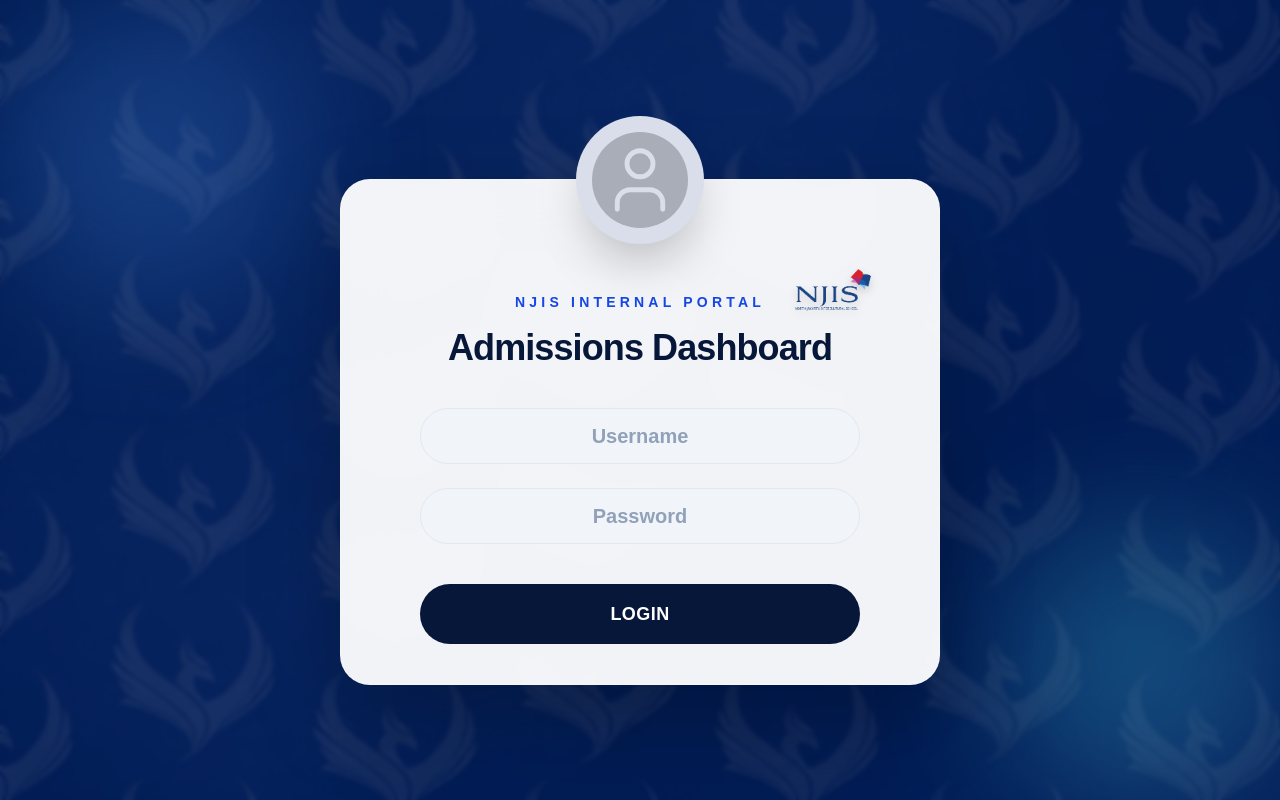
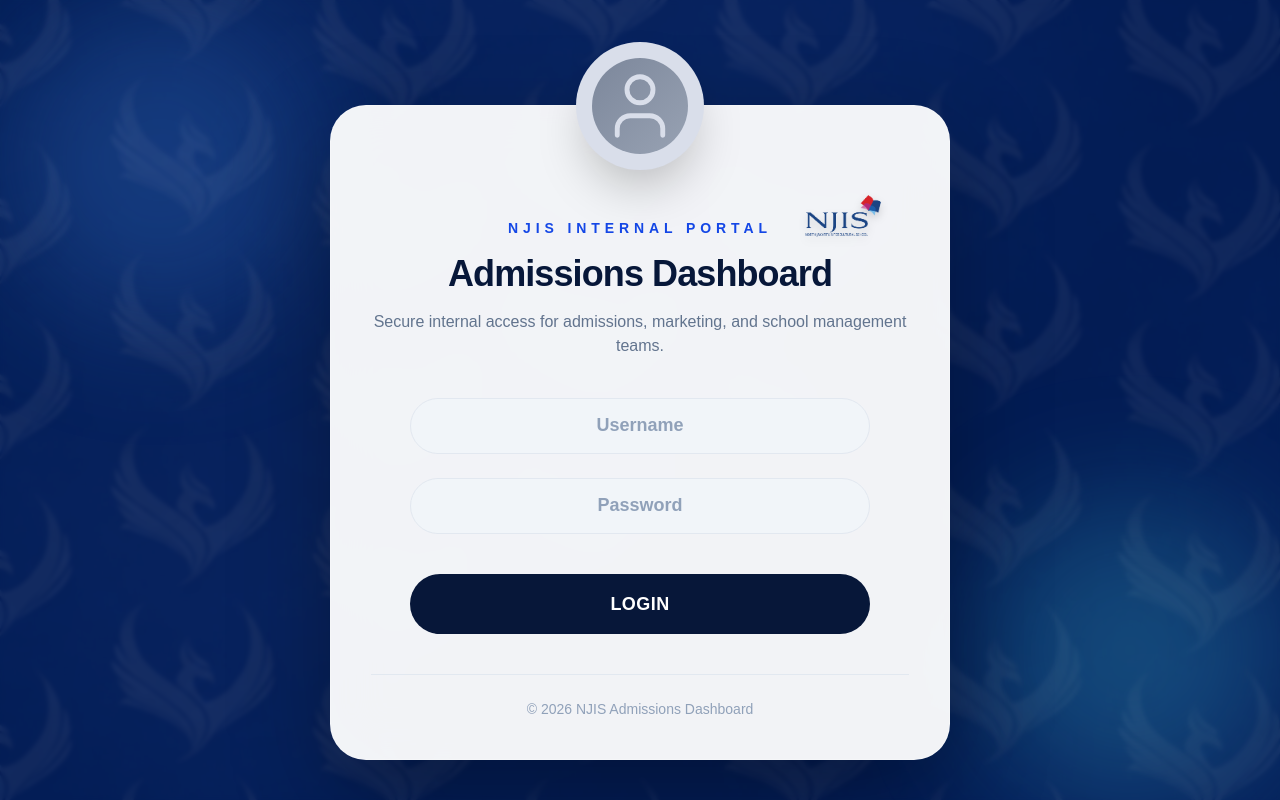
Before and after one commit to soktaviani-afk/njis-admission-dashboard, a Next.js app: page / in a window 1280 px wide. Built offline with nearby package versions, Linux system fonts and the light colour scheme.

Commit message:
add user and fix topbar

```diff
--- a/app/page.tsx
+++ b/app/page.tsx
@@ -1,71 +1,120 @@
 "use client";
 
 import Image from "next/image";
-import { useState } from "react";
-import { useRouter } from "next/navigation";
-import { User } from "lucide-react";
+
+import {
+  useState,
+} from "react";
+
+import {
+  useRouter,
+} from "next/navigation";
+
+import {
+  User,
+} from "lucide-react";
 
 export default function LoginPage() {
-  const router = useRouter();
+  const [
+    username,
+    setUsername,
+  ] = useState("");
 
-  const [username, setUsername] =
-    useState("");
+  const [
+    password,
+    setPassword,
+  ] = useState("");
 
-  const [password, setPassword] =
-    useState("");
+  const router =
+    useRouter();
 
   function handleLogin(
-    event: React.FormEvent<HTMLFormElement>
+    event: React.FormEvent
   ) {
     event.preventDefault();
 
     const USERS = [
       {
+        name:
+          "Nathalia Atmaja",
+
         username:
           "nathalia.atmaja",
+
         password:
           "NJISNatalia26!",
-    role: "Marketing Manager",
+
+        role:
+          "Marketing Manager",
       },
 
       {
-    username: "siska.wati",
+        name:
+          "Siska Wati",
+
+        username:
+          "siska.wati",
+
         password:
           "NJISSiska26!",
+
         role:
           "Senior Admission Consultant",
       },
 
       {
-    username: "dewi.asmawi",
+        name:
+          "Dewi Asmawi Putri",
+
+        username:
+          "dewi.asmawi",
+
         password:
           "NJISDewi26!",
+
         role:
           "Admission Consultant",
       },
 
       {
+        name:
+          "Sella Oktaviani",
+
         username:
           "sella.oktaviani",
+
         password:
           "NJISSuperAdmin26!",
-    role: "Super Admin",
+
+        role:
+          "Super Admin",
       },
 
       {
-    username: "naomi",
+        name: "Naomi",
+
+        username:
+          "naomi",
+
         password:
           "NJISNaomi26!",
+
         role:
           "Secretary of School",
       },
 
       {
+        name:
+          "Ezra Alexander",
+
         username:
           "ezra.alexander",
+
         password:
           "NJISEzra26!",
-    role: "Head of School",
+
+        role:
+          "Head of School",
       },
     ];
 
@@ -91,7 +140,9 @@
         )
       );
 
-  router.push("/homepage");
+      router.push(
+        "/homepage"
+      );
     } else {
       alert(
         "Invalid username or password"
@@ -101,7 +152,7 @@
 
   return (
     <main className="relative flex min-h-screen items-center justify-center overflow-hidden bg-[#071f5f] px-6">
-      {/* Background image */}
+      {/* Background */}
       <Image
         src="/njis-login-bg.png"
         alt="NJIS background"
@@ -111,24 +162,28 @@
       />
 
       {/* Overlay */}
-      <div className="absolute inset-0 bg-[#061b54]/40 backdrop-blur-[2px]" />
+      <div className="absolute inset-0 bg-[#061b54]/50 backdrop-blur-[2px]" />
 
-      {/* Glow */}
-      <div className="absolute left-0 top-0 h-[300px] w-[300px] rounded-full bg-blue-400/20 blur-3xl" />
+      {/* Glow Effects */}
+      <div className="absolute left-0 top-0 h-[320px] w-[320px] rounded-full bg-blue-400/20 blur-3xl" />
 
-      <div className="absolute bottom-0 right-0 h-[280px] w-[280px] rounded-full bg-cyan-300/20 blur-3xl" />
+      <div className="absolute bottom-0 right-0 h-[300px] w-[300px] rounded-full bg-cyan-300/20 blur-3xl" />
 
-      {/* Login card */}
+      {/* Login Card */}
       <form
-        onSubmit={handleLogin}
-        className="relative z-10 mt-16 w-full max-w-[600px] rounded-[30px] border border-white/20 bg-white/95 px-10 pb-10 pt-28 shadow-[0_30px_90px_rgba(0,0,0,0.25)] backdrop-blur-xl"
+        onSubmit={
+          handleLogin
+        }
+        className="relative z-10 mt-16 w-full max-w-[620px] rounded-[36px] border border-white/20 bg-white/95 px-10 pb-10 pt-28 shadow-[0_35px_100px_rgba(0,0,0,0.30)] backdrop-blur-xl"
       >
         {/* Avatar */}
         <div className="absolute left-1/2 top-0 flex h-32 w-32 -translate-x-1/2 -translate-y-1/2 items-center justify-center rounded-full bg-[#d9deea] shadow-2xl">
-          <div className="flex h-24 w-24 items-center justify-center rounded-full bg-[#a8adb8] text-[#d9deea]">
+          <div className="flex h-24 w-24 items-center justify-center rounded-full bg-gradient-to-br from-[#7C879B] to-[#98A2B3] text-[#d9deea]">
             <User
               size={78}
-              strokeWidth={1.5}
+              strokeWidth={
+                1.5
+              }
             />
           </div>
         </div>
@@ -146,41 +201,57 @@
 
         {/* Header */}
         <div className="mb-10 text-center">
-          <p className="text-sm font-bold uppercase tracking-[0.3em] text-blue-700">
+          <p className="text-sm font-bold uppercase tracking-[0.35em] text-blue-700">
             NJIS Internal Portal
           </p>
 
           <h1 className="mt-4 text-4xl font-extrabold tracking-tight text-[#071739]">
             Admissions Dashboard
           </h1>
+
+          <p className="mt-4 text-base text-slate-500">
+            Secure internal access
+            for admissions,
+            marketing, and school
+            management teams.
+          </p>
         </div>
 
         {/* Inputs */}
-        <div className="mx-auto flex max-w-[440px] flex-col gap-6">
+        <div className="mx-auto flex max-w-[460px] flex-col gap-6">
+          {/* Username */}
           <input
             type="text"
             placeholder="Username"
             value={username}
-            onChange={(event) =>
+            onChange={(
+              event
+            ) =>
               setUsername(
-                event.target.value
+                event.target
+                  .value
               )
             }
-            className="h-14 rounded-full border border-slate-200 bg-slate-100 px-6 text-center text-xl font-semibold text-[#071739] outline-none transition-all duration-200 placeholder:text-slate-400 focus:border-blue-500 focus:bg-white focus:ring-4 focus:ring-blue-100"
+            className="h-14 rounded-full border border-slate-200 bg-slate-100 px-6 text-center text-lg font-semibold text-[#071739] outline-none transition-all duration-200 placeholder:text-slate-400 focus:border-blue-500 focus:bg-white focus:ring-4 focus:ring-blue-100"
           />
 
+          {/* Password */}
           <input
             type="password"
             placeholder="Password"
             value={password}
-            onChange={(event) =>
+            onChange={(
+              event
+            ) =>
               setPassword(
-                event.target.value
+                event.target
+                  .value
               )
             }
-            className="h-14 rounded-full border border-slate-200 bg-slate-100 px-6 text-center text-xl font-semibold text-[#071739] outline-none transition-all duration-200 placeholder:text-slate-400 focus:border-blue-500 focus:bg-white focus:ring-4 focus:ring-blue-100"
+            className="h-14 rounded-full border border-slate-200 bg-slate-100 px-6 text-center text-lg font-semibold text-[#071739] outline-none transition-all duration-200 placeholder:text-slate-400 focus:border-blue-500 focus:bg-white focus:ring-4 focus:ring-blue-100"
           />
 
+          {/* Login Button */}
           <button
             type="submit"
             className="mt-4 rounded-full bg-[#071739] px-6 py-4 text-lg font-bold uppercase tracking-wide text-white transition-all duration-300 hover:-translate-y-1 hover:bg-[#12337a] hover:shadow-2xl"
@@ -188,6 +259,14 @@
             Login
           </button>
         </div>
+
+        {/* Footer */}
+        <div className="mt-10 border-t border-slate-200 pt-6 text-center">
+          <p className="text-sm text-slate-400">
+            © 2026 NJIS Admissions
+            Dashboard
+          </p>
+        </div>
       </form>
     </main>
   );
```
Lines whose indentation alone changed are shown as unchanged.
